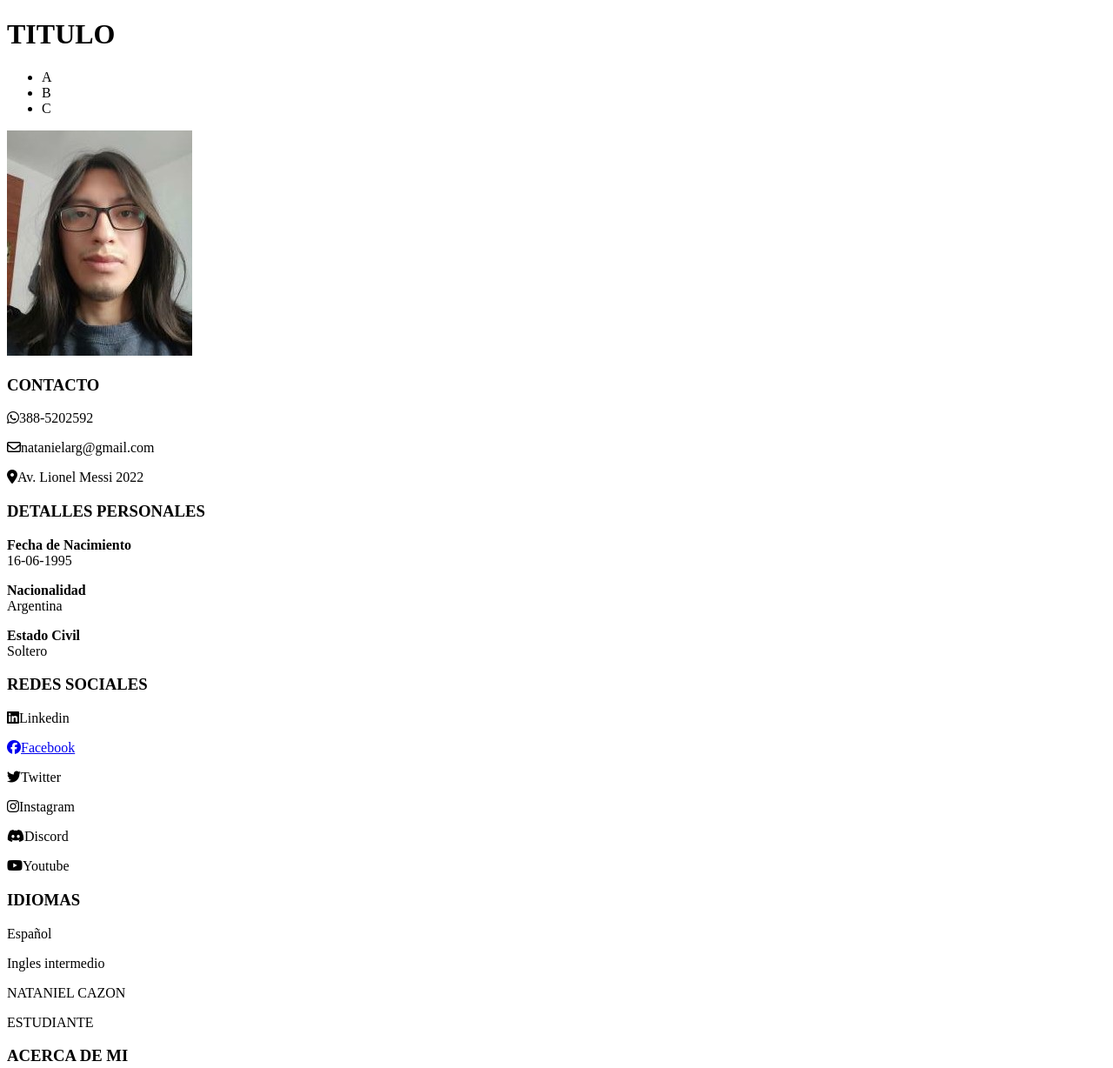
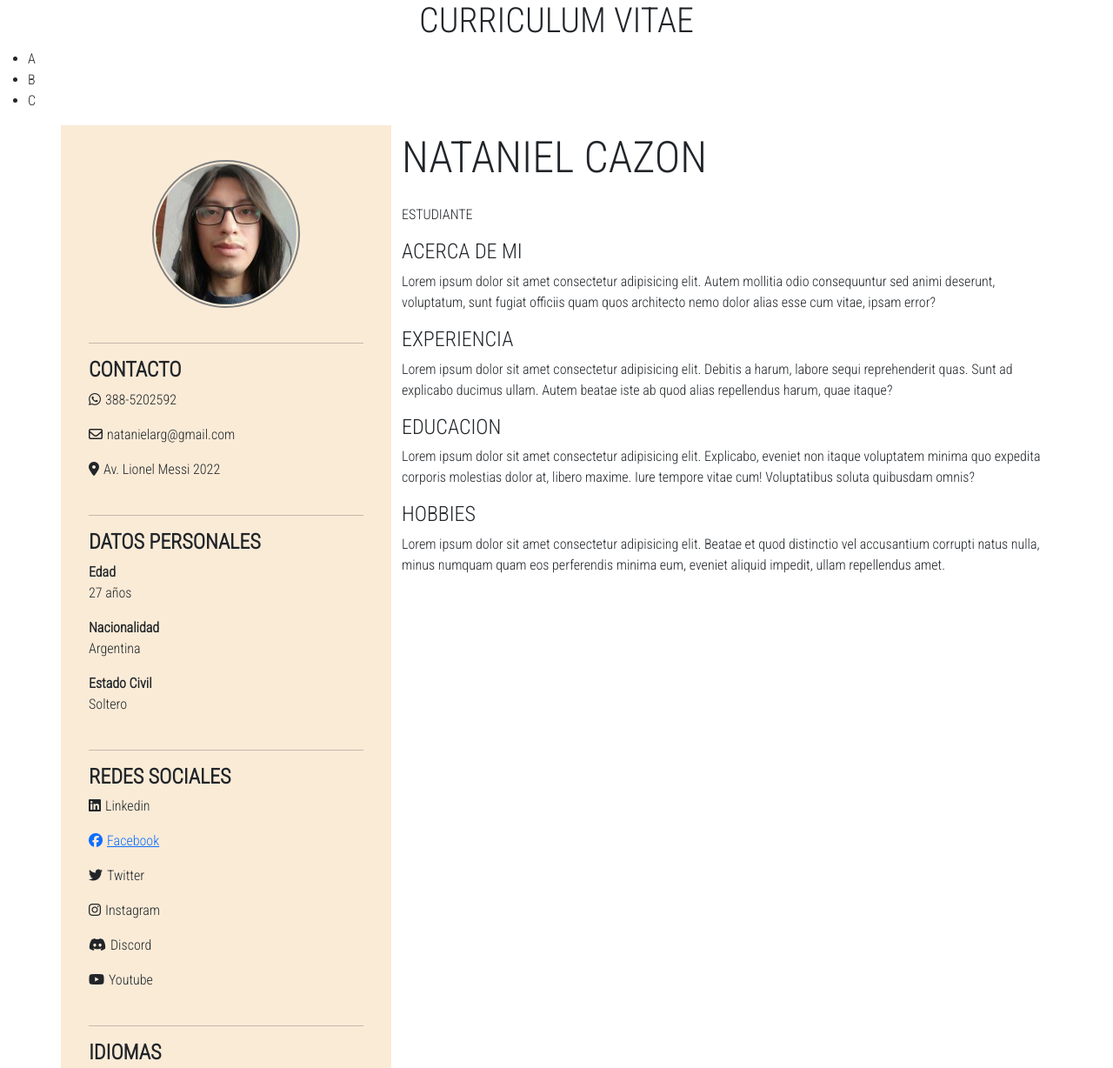
Before and after one commit to NatanielCZN/NatanielCZN.github.io, a plain HTML site: page index.html in a window 1280 px wide. Shown: the top 1228 px of the page at 87% size. Drawn offline with nearby package versions, Linux system fonts and the light colour scheme.

Commit message:
Avances con las modificaciones del CSS. Tambien utilice algunas cosas de Bootstrap

```diff
--- a/css/estilos.css
+++ b/css/estilos.css
@@ -0,0 +1,56 @@
+/**
+    Fuente para todo el documento
+*/
+* {
+    font-family: 'Roboto Condensed', sans-serif;
+}
+
+header {
+    text-align: center;
+}
+
+/**
+    Clase que pertenece a la foto de perfil
+*/
+.fotoDePerfil {
+    padding: 2px;
+    margin: 40px 0px 40px 0px;
+    width: 170;
+    height: 170px;
+    border: 2px solid;
+    border-color: gray;
+    border-radius: 50%;
+}
+
+i {
+    padding-right: 5px;
+}
+
+/**
+    Clase que abarca toda la zona del CV
+*/
+.cv {
+    background-color: white;
+}
+
+/**
+    Clase que divide articulos de una misma categoria
+*/
+.caja {
+    margin-bottom: 40px;
+    padding: 0px 20px 0px 20px;
+}
+
+/**
+    Clase que corresponde a la zona donde aparecera mi nombre
+*/
+.nombre {
+    font-size: 50px;
+}
+
+/**
+    Clase de la seccion de Informacion
+*/
+.contacto{
+    background-color: antiquewhite;
+}
--- a/index.html
+++ b/index.html
@@ -5,12 +5,23 @@
     <meta http-equiv="X-UA-Compatible" content="IE=edge">
     <meta name="viewport" content="width=device-width, initial-scale=1.0">
 
-    <title>Curriculum Vitae</title>
+    <!-- BOOTSTRAP -->
+    <link href="https://cdn.jsdelivr.net/npm/bootstrap@5.3.0-alpha1/dist/css/bootstrap.min.css" rel="stylesheet" integrity="sha384-GLhlTQ8iRABdZLl6O3oVMWSktQOp6b7In1Zl3/Jr59b6EGGoI1aFkw7cmDA6j6gD" crossorigin="anonymous">
+
+    <!-- FONT "TITAN ONE" -->
+    <link rel="preconnect" href="https://fonts.googleapis.com">
+    <link rel="preconnect" href="https://fonts.gstatic.com" crossorigin>
+    <link href="https://fonts.googleapis.com/css2?family=Libre+Baskerville:wght@700&family=Roboto+Condensed:wght@300&family=Titan+One&display=swap" rel="stylesheet">
+
+    <!-- ESTILOS PROPIOS -->
+    <link rel="stylesheet" type="text/css" href="css/estilos.css" />
+
+    <title>Proyecto Final</title>
 </head>
 
 <body>
     <header>
-        <h1>TITULO</h1>
+        <h1>CURRICULUM VITAE</h1>
     </header>
 
     <nav>
@@ -21,11 +32,18 @@
         </ul>
     </nav>
 
-    <section>
-        <img src="images/Nataniel.jpg" />
+    <!-- ESTRUCTURA DEL CV -->
+    <div class="container cv">
+        <div class="row">
+            <!-- INFORMACION -->
+            <section class="col-md-4 contacto">
 
-        <div>
-            <h3>CONTACTO</h3>
+                <img class="fotoDePerfil mx-auto d-block" src="images/Nataniel.png" alt="Foto de Perfil" />
+
+                <div class="caja">
+                    <hr />
+
+                    <h4><strong>CONTACTO</strong></h4>
 
                     <p><i class="fa-brands fa-whatsapp"></i>388-5202592</p>
 
@@ -34,11 +52,13 @@
                     <p><i class="fa-solid fa-location-dot"></i>Av. Lionel Messi 2022</p>
                 </div>
 
-        <div>
-            <h3>DETALLES PERSONALES</h3>
+                <div class="caja">
+                    <hr />
 
-            <p><strong>Fecha de Nacimiento</strong> <br/>
-                16-06-1995
+                    <h4><strong>DATOS PERSONALES</strong></h4>
+
+                    <p><strong>Edad</strong> <br/>
+                        27 años
                     </p>
 
                     <p><strong>Nacionalidad</strong> <br/>
@@ -50,8 +70,10 @@
                     </p>
                 </div>
 
-        <div>
-            <h3>REDES SOCIALES</h3>
+                <div class="caja">
+                    <hr />
+
+                    <h4><strong>REDES SOCIALES</strong></h4>
 
                     <div class="redes-container">
                         <p><i class="fa-brands fa-linkedin"></i>Linkedin</p>
@@ -70,8 +92,10 @@
                     </div>
                 </div>
 
-        <div>
-            <h3>IDIOMAS</h3>
+                <div class="caja">
+                    <hr />
+
+                    <h4><strong>IDIOMAS</strong></h4>
 
                     <p>Español</p>
 
@@ -79,36 +103,46 @@
                 </div>
             </section>
 
-    <aside>
+            <!-- ACERCA DE MI -->
+            <aside class="col-md-8">
                 <div>
-            <p>NATANIEL CAZON</p>
+                    <p class="nombre">NATANIEL CAZON</p>
 
                     <p>ESTUDIANTE</p>
                 </div>
 
                 <div>
-            <h3>ACERCA DE MI</h3>
+                    <h4>ACERCA DE MI</h4>
 
-            <p>ASD</p>
+                    <p>Lorem ipsum dolor sit amet consectetur adipisicing elit. Autem mollitia odio consequuntur sed animi deserunt, voluptatum, sunt fugiat officiis quam quos architecto nemo dolor alias esse cum vitae, ipsam error?</p>
                 </div>
 
                 <div>
-            <h3>EXPERIENCIA</h3>
+                    <h4>EXPERIENCIA</h4>
+
+                    <p>Lorem ipsum dolor sit amet consectetur adipisicing elit. Debitis a harum, labore sequi reprehenderit quas. Sunt ad explicabo ducimus ullam. Autem beatae iste ab quod alias repellendus harum, quae itaque?</p>
                 </div>
 
                 <div>
-            <h3>EDUCACION</h3>
+                    <h4>EDUCACION</h4>
+
+                    <p>Lorem ipsum dolor sit amet consectetur adipisicing elit. Explicabo, eveniet non itaque voluptatem minima quo expedita corporis molestias dolor at, libero maxime. Iure tempore vitae cum! Voluptatibus soluta quibusdam omnis?</p>
                 </div>
 
                 <div>
-            <h3>HOBBIES</h3>
+                    <h4>HOBBIES</h4>
+
+                    <p>Lorem ipsum dolor sit amet consectetur adipisicing elit. Beatae et quod distinctio vel accusantium corrupti natus nulla, minus numquam quam eos perferendis minima eum, eveniet aliquid impedit, ullam repellendus amet.</p>
                 </div>
             </aside>
+        </div>
+    </div>
 
     <footer>
         <p>Todos los derechos reservados @2023</p>
     </footer>
 
+    <!-- ICONOS -->
     <script src="https://kit.fontawesome.com/427aab208b.js" crossorigin="anonymous"></script>
 </body>
 </html>
```
Also changed, not shown: images/Nataniel.jpg (deleted), images/Nataniel.png (added). Lines whose indentation alone changed are shown as unchanged.
